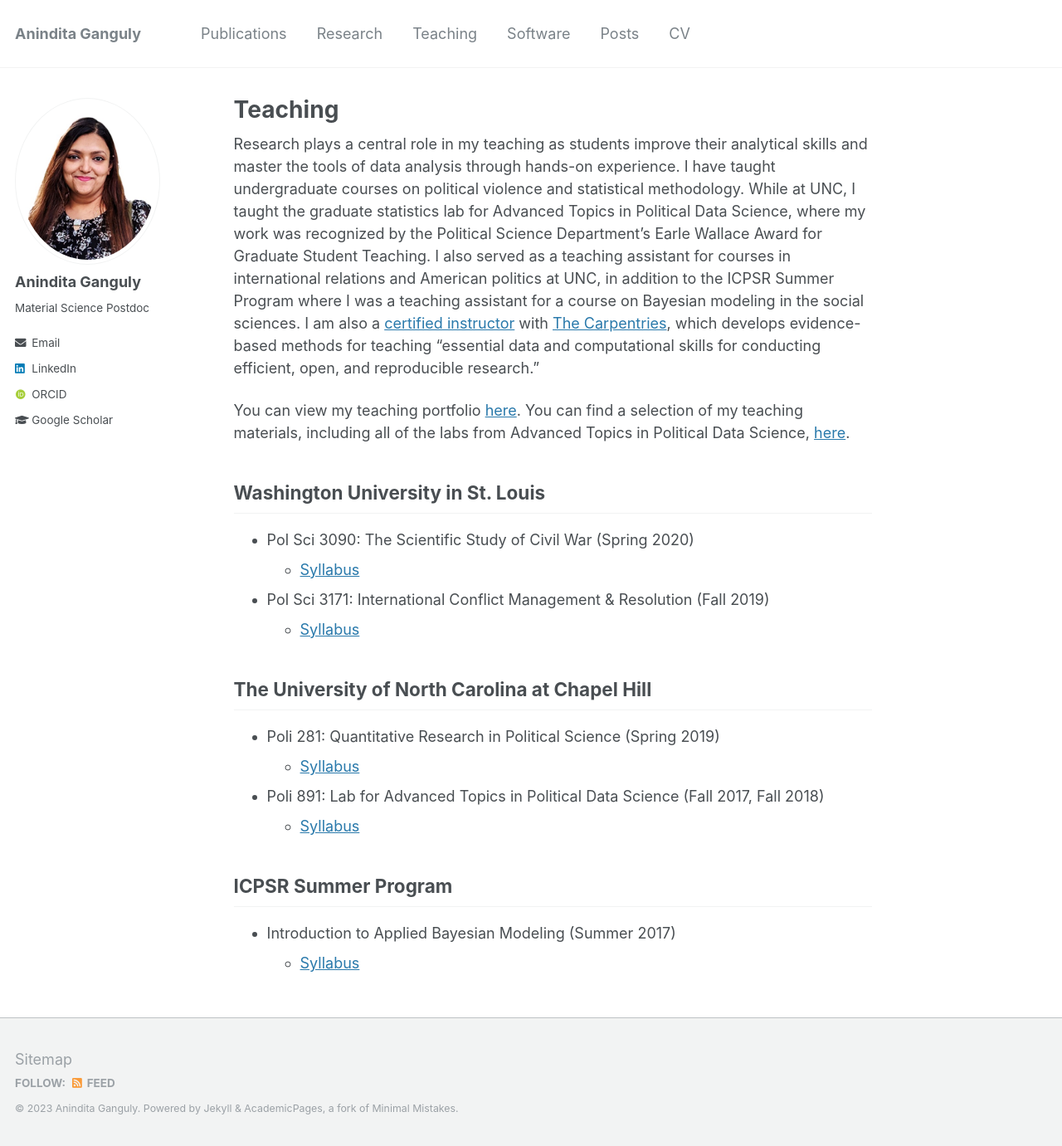
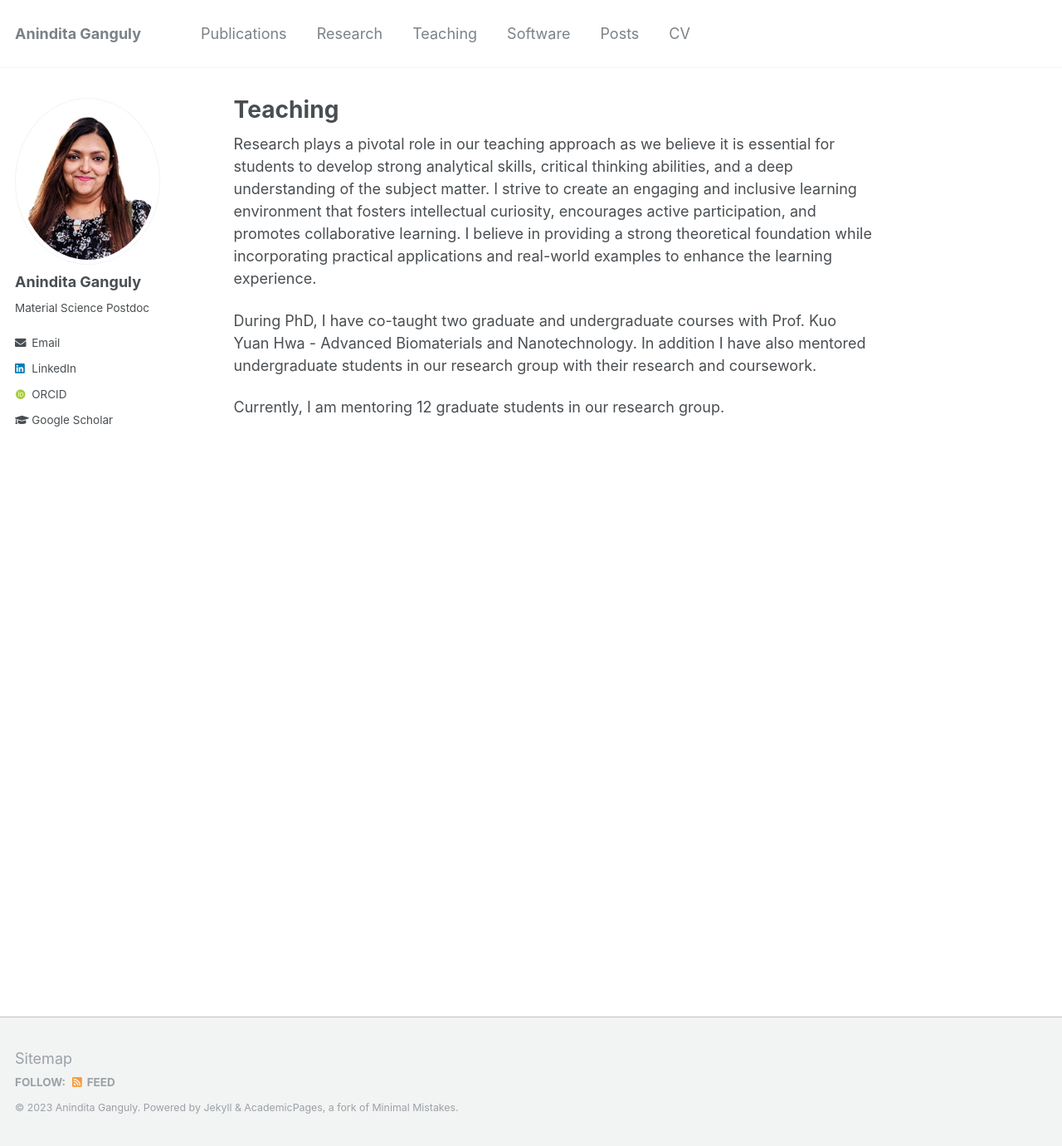
Before and after one commit to AbhisekGanguly/aninditaganguly, a Jekyll site: the page built from _pages/teaching.md, in a window 1280 px wide and 1381 px high. Shown: the whole window at 83% size. Built offline with Jekyll 4.4.1, drawn with Linux system fonts in a browser that asks for light colours; some web fonts are replaced.

Commit message:
teaching updated

```diff
--- a/_pages/teaching.md
+++ b/_pages/teaching.md
@@ -3,38 +3,9 @@ permalink: /teaching/
 title: "Teaching"
 ---
 
-Research plays a central role in my teaching as students improve their
-analytical skills and master the tools of data analysis through hands-on
-experience. I have taught undergraduate courses on political violence and
-statistical methodology. While at UNC, I taught the graduate statistics lab for
-Advanced Topics in Political Data Science, where my work was recognized by the
-Political Science Department's Earle Wallace Award for Graduate Student
-Teaching. I also served as a teaching assistant for courses in international
-relations and American politics at UNC, in addition to the ICPSR Summer Program
-where I was a teaching assistant for a course on Bayesian modeling in the social
-sciences. I am also a
-[certified instructor](https://carpentries.org/instructors/#jayrobwilliams) with
-[The Carpentries](https://carpentries.org/), which develops evidence-based
-methods for teaching "essential data and computational skills for conducting
-efficient, open, and reproducible research."
+Research plays a pivotal role in our teaching approach as we believe it is essential for students to develop strong analytical skills, critical thinking abilities, and a deep understanding of the subject matter. I strive to create an engaging and inclusive learning environment that fosters intellectual curiosity, encourages active participation, and promotes collaborative learning. I believe in providing a strong theoretical foundation while incorporating practical applications and real-world examples to enhance the learning experience.
 
 
-You can view my teaching portfolio [here](/files/pdf/teaching/Portfolio.pdf).
-You can find a selection of my teaching materials, including all of the labs
-from Advanced Topics in Political Data Science, [here](/teaching-materials).
+During PhD, I have co-taught two graduate and undergraduate courses with Prof. Kuo Yuan Hwa - Advanced Biomaterials and Nanotechnology. In addition I have also mentored undergraduate students in our research group with their research and coursework.
 
-## Washington University in St. Louis
-- Pol Sci 3090: The Scientific Study of Civil War (Spring 2020)
-    - [Syllabus](/files/pdf/teaching/PS 3090 Syllabus.pdf)
-- Pol Sci 3171: International Conflict Management & Resolution (Fall 2019)
-    - [Syllabus](/files/pdf/teaching/PS 3171 Syllabus.pdf)
-
-## The University of North Carolina at Chapel Hill
-- Poli 281: Quantitative Research in Political Science (Spring 2019)
-    - [Syllabus](/files/pdf/teaching/POLI 281 Syllabus.pdf)
-- Poli 891: Lab for Advanced Topics in Political Data Science (Fall 2017, Fall 2018)
-    - [Syllabus](/files/pdf/teaching/POLI 891 Syllabus.pdf)
-
-## ICPSR Summer Program
-- Introduction to Applied Bayesian Modeling (Summer 2017)
-    - [Syllabus](/files/pdf/teaching/bayes2017.pdf)
+Currently, I am mentoring 12 graduate students in our research group.
```
